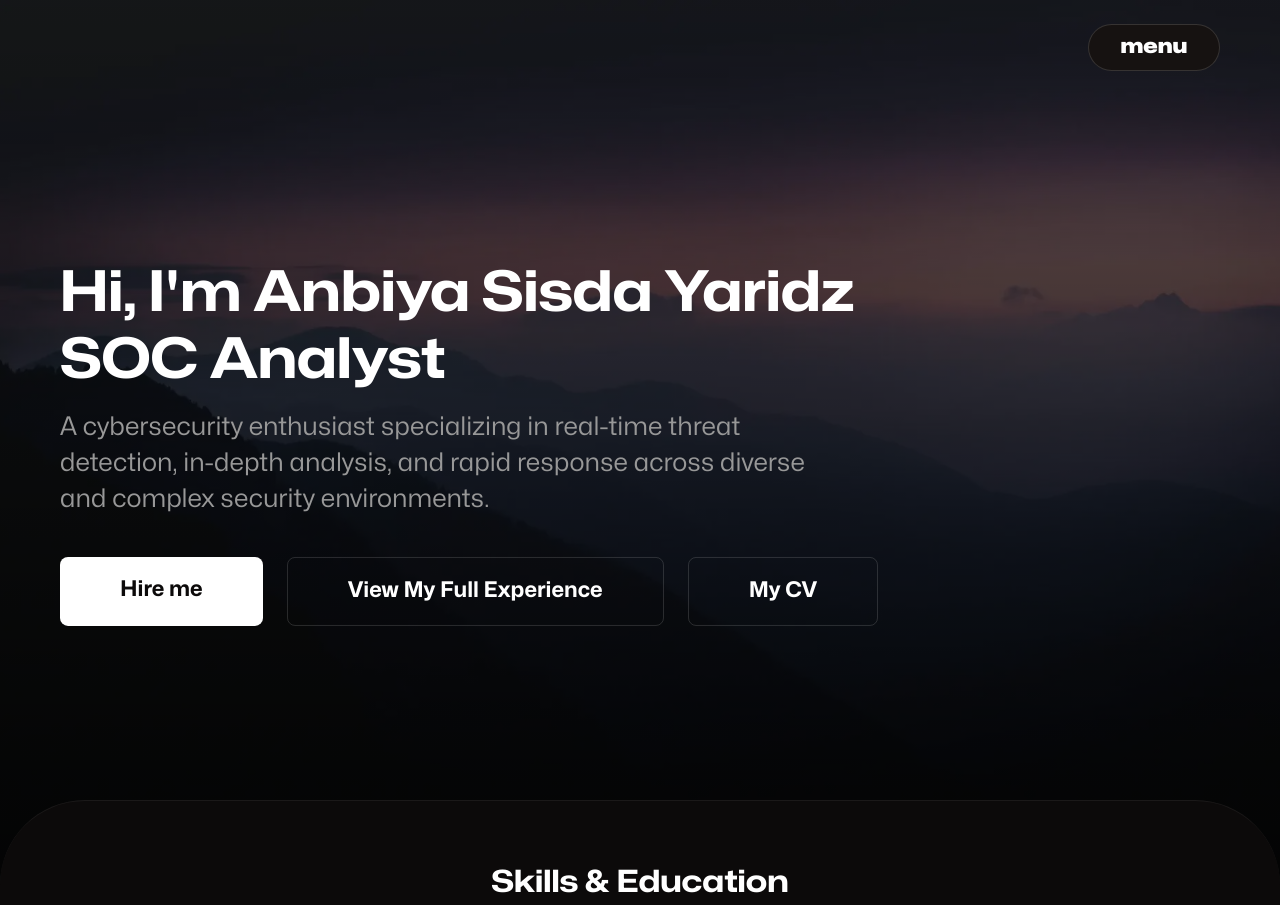
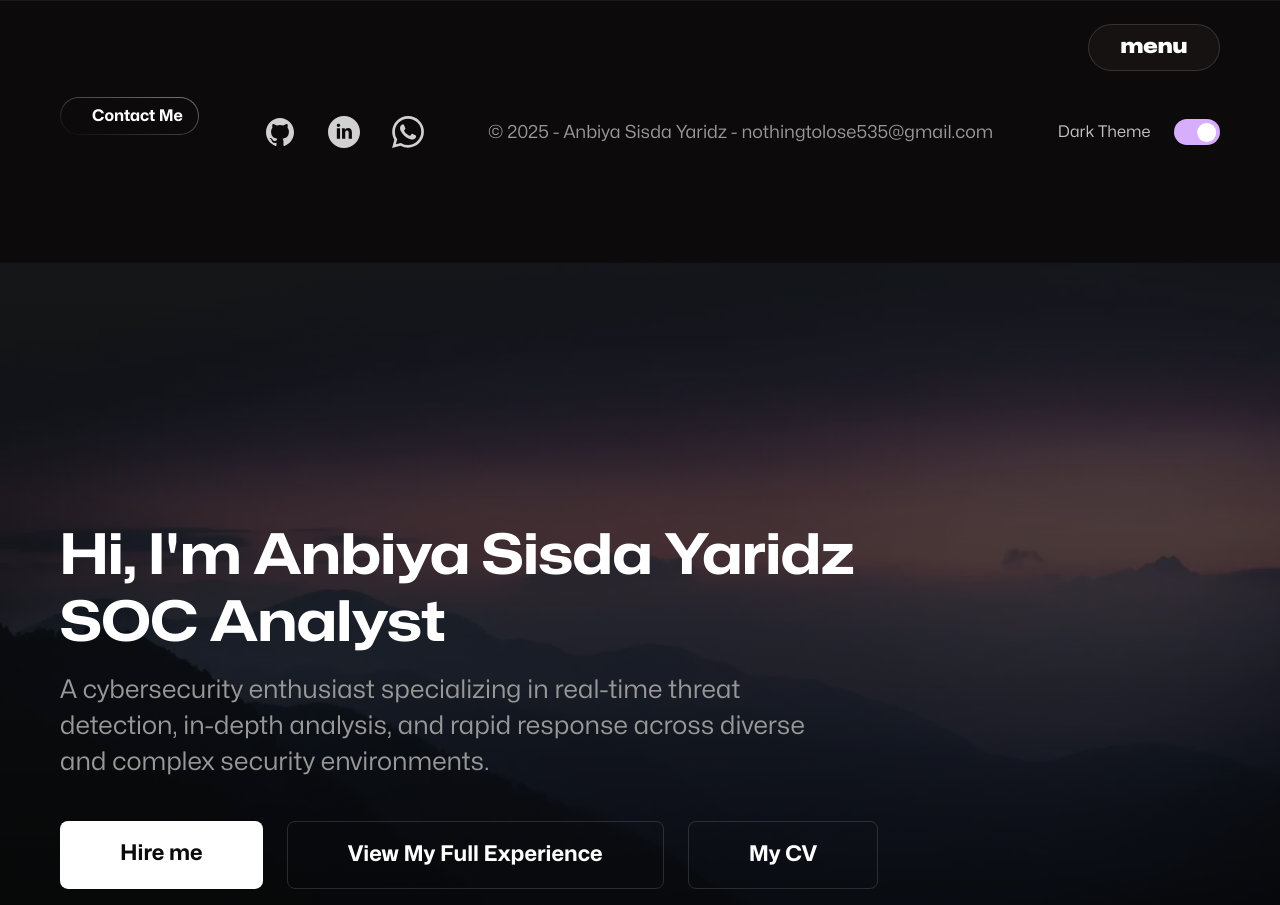
Before and after one commit to yaridsantuy/Portofolio, a plain HTML site: page index.html in a window 1280 px wide. Shown: the top 905 px of the page. Drawn offline with Linux system fonts and the light colour scheme; files whose address does not match are found by name.

Commit message:
Update index.html

```diff
--- a/index.html
+++ b/index.html
@@ -81,6 +81,53 @@
       const theme = localStorage.getItem("theme") || "dark";
       document.body.classList.add(theme);
     </script>
+
+        <footer class="footer">
+      <div class="container">
+        <div class="footer-content">
+          <!-- Update href and src attributes -->
+          <strong href="#" class="hire-alert">
+            <span class="indicator"></span>
+            Contact Me
+          </strong>
+          <nav>
+            <ol class="footer-links">
+              <li class="footer-link">
+                <a title="GitHub" href="https://github.com/yaridsantuy" target="_blank" rel="noopener"
+                  ><img
+                    loading="lazy"
+                    src="github.svg"
+                    alt="GitHub"
+                /></a>
+              </li>
+              <li class="footer-link">
+                <a title="Linkedin" href="https://www.linkedin.com/in/anbiya-sisda-yaridz/" target="_blank" rel="noopener"
+                  ><img
+                    loading="lazy"
+                    src="linkedin.svg"
+                    alt="Linkedin"
+                /></a>
+              </li>
+              <li class="footer-link">
+                <a title="WhatsApp" href="https://wa.me/6281221014935" target="_blank" rel="noopener"
+                  ><img
+                    loading="lazy"
+                    src="twitter.svg"
+                    alt="Twitter"
+                /></a>
+              </li>
+            </ol>
+          </nav>
+          <p class="footer-text">
+            &copy; <span>2024</span> - <span>Anbiya Sisda Yaridz</span> - nothingtolose535@gmail.com
+          </p>
+          <label class="theme-switch" for="theme-switch">
+            <span>Dark Theme</span>
+            <input type="checkbox" id="theme-switch" role="switch"/>
+          </label>
+        </div>
+      </div>
+    </footer>
 
     <header class="header">
 
```
